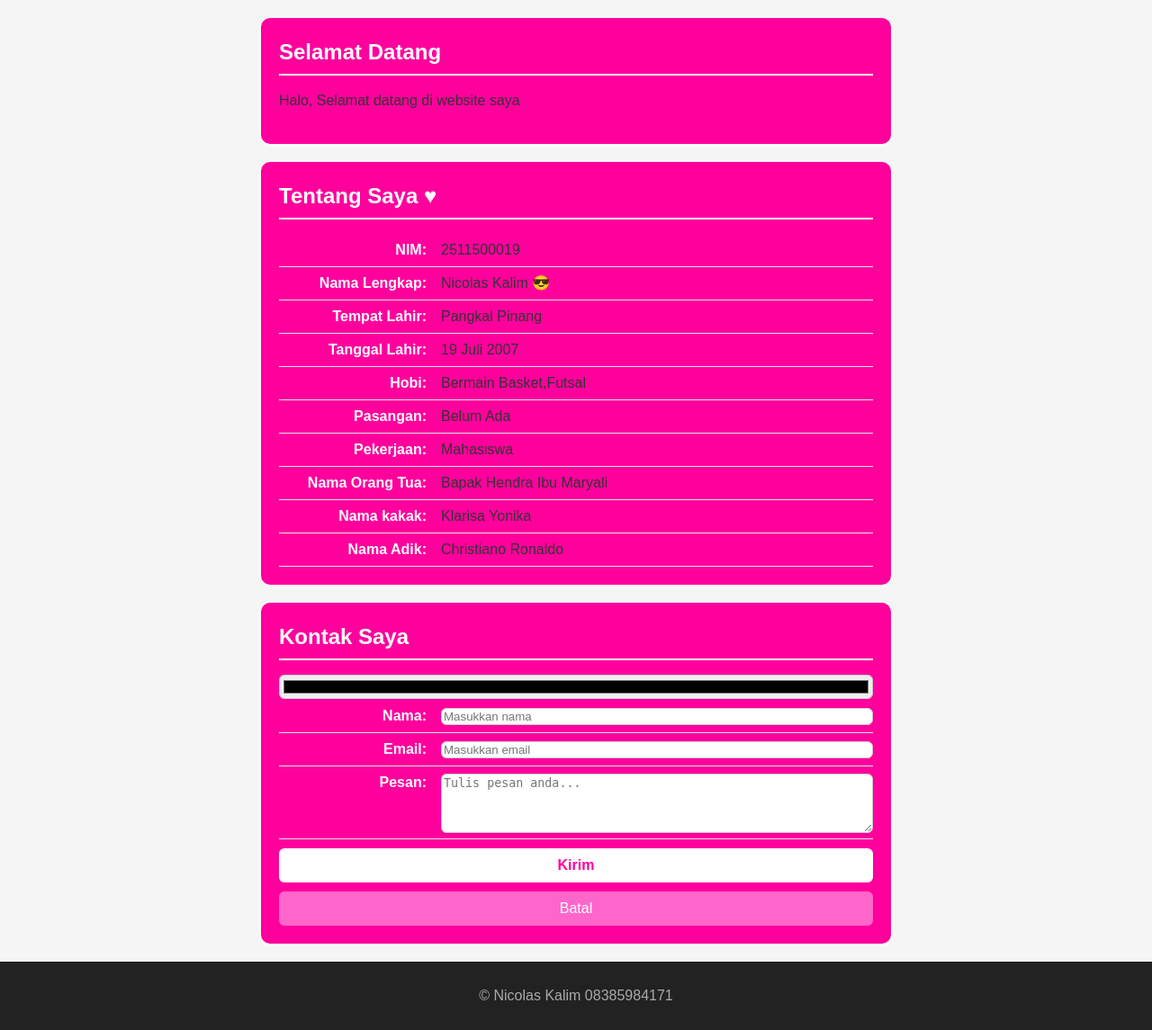
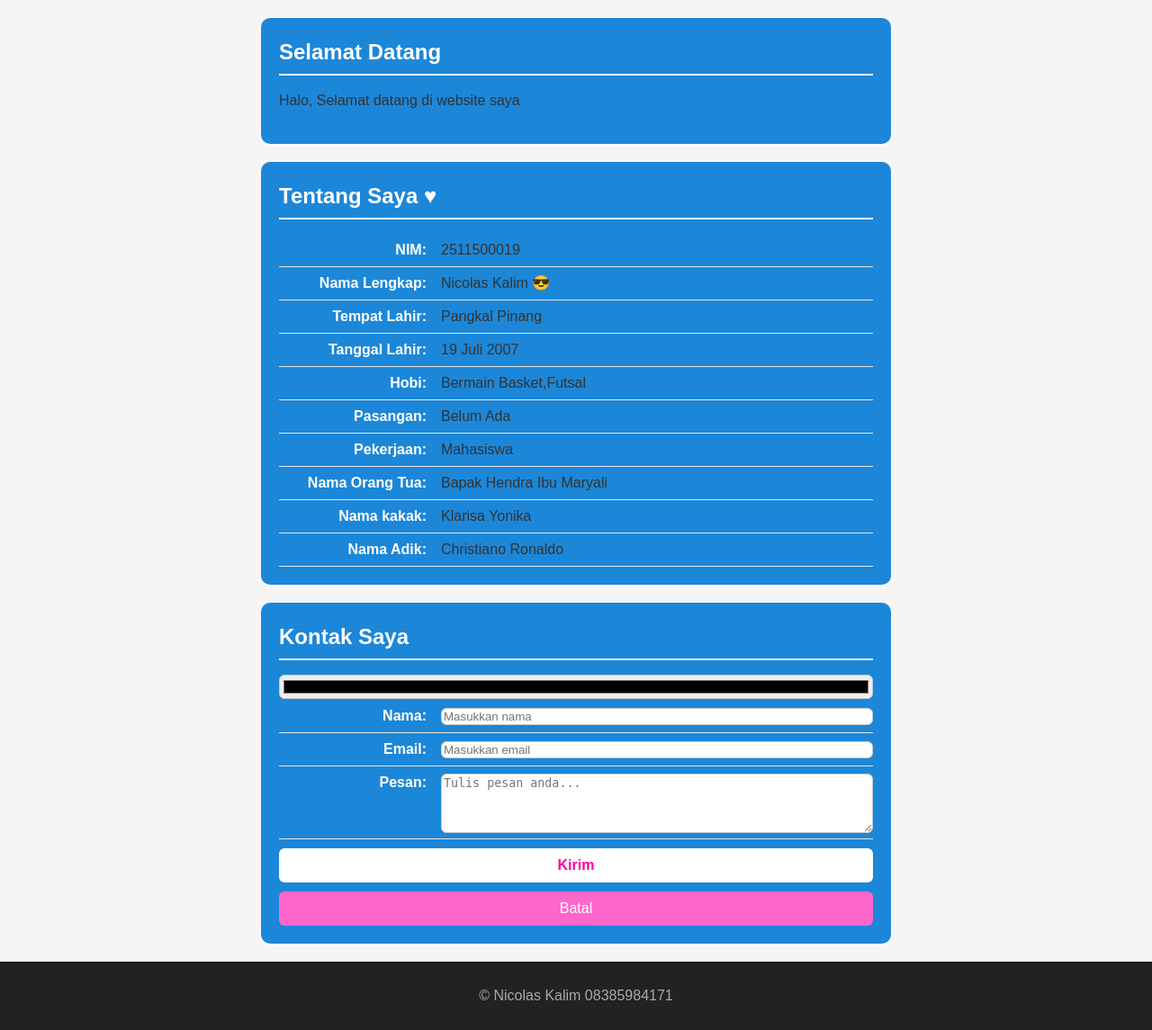
Before and after one commit to 2511500019-stack/2511500019-PWD-TI1A-2526O, a PHP site: page /pertemuan-05/index.html in a window 1280 px wide. Shown: the part 155-1300 px from the top of the page at 90% size. Run offline with PHP 8.4, Linux system fonts and the light colour scheme.

Commit message:
update style.css

```diff
--- a/pertemuan-05/style.css
+++ b/pertemuan-05/style.css
@@ -46,14 +46,14 @@ header li a:focus {
 }
 
 header li a:active {
-    background-color: #ff009d;
+    background-color: #dae42b;
     transform: translateY(1px);
 }
 
 #home,
 #about,
 #contact {
-            background-color: #ff009d;
+            background-color: #1c87d8;
             border-radius: 10px;
             padding: 20px;
             max-width: 700px;
```
